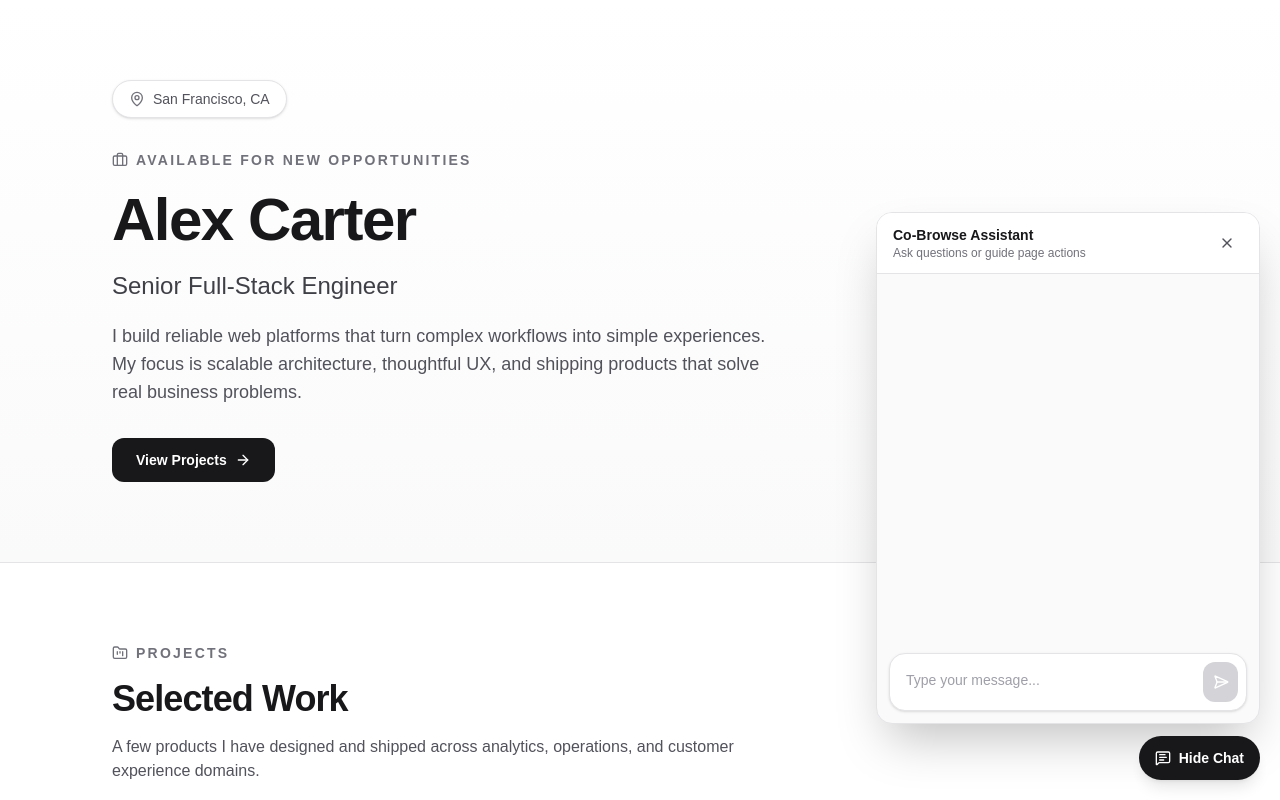
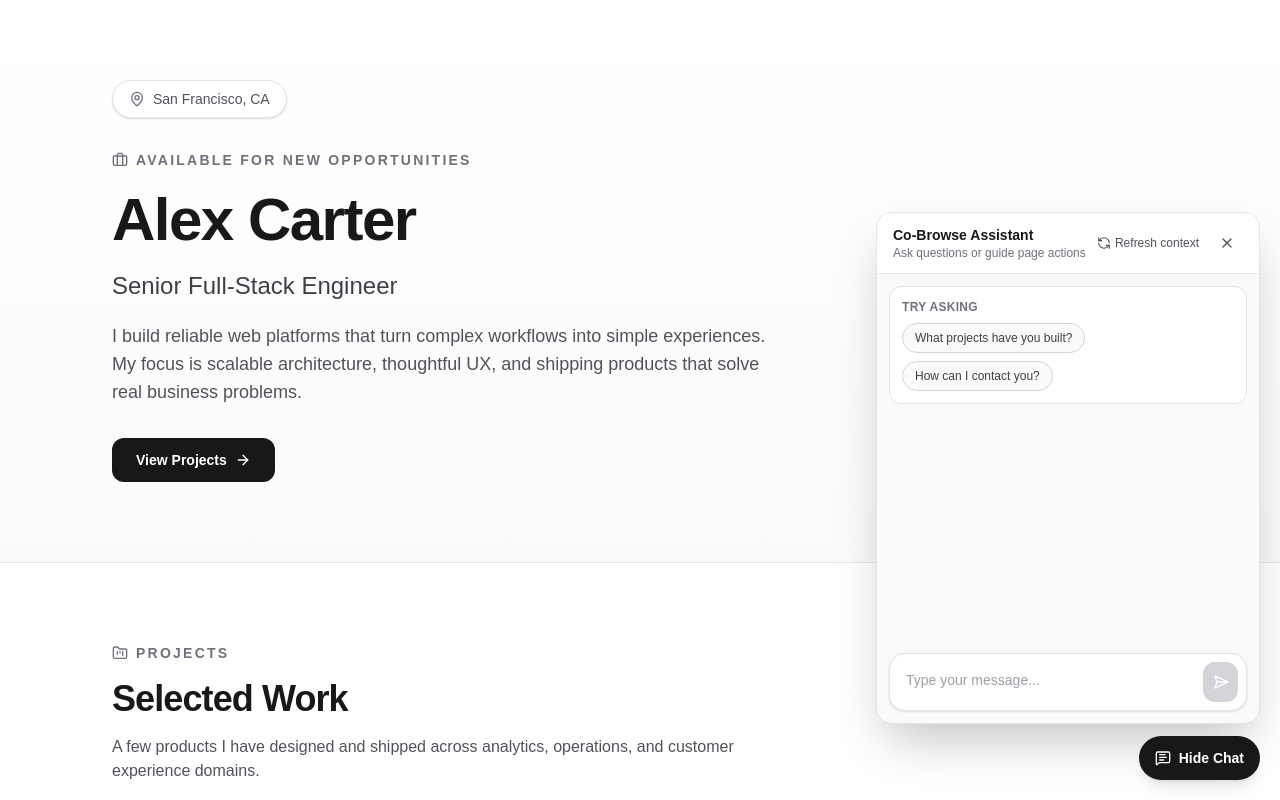
Before and after one commit to uttam-on-git/co-browse-folio, a Next.js app: page / in a window 1280 px wide. Both pictures are taken after a click on the button "Open Chat". Shown: the top 800 px of the page. Built offline with nearby package versions, Linux system fonts and the light colour scheme.

Commit message:
feat(chat-ui): add shortcuts, suggestions, and context refresh

```diff
--- a/src/components/chat/ChatWidget.tsx
+++ b/src/components/chat/ChatWidget.tsx
@@ -1,17 +1,21 @@
 "use client";
 
-import { useState } from "react";
+import { useEffect, useState } from "react";
 import { AnimatePresence, motion } from "framer-motion";
-import { LoaderCircle, MessageSquareText, X } from "lucide-react";
+import { LoaderCircle, MessageSquareText, RefreshCcw, X } from "lucide-react";
+import { useContentExtractor } from "@/hooks/useContentExtractor";
+import type { PageContent } from "@/types";
 import type { ChatMessage, ToolCall } from "@/types";
 import ChatInput from "./ChatInput";
+import ErrorBoundary from "./ErrorBoundary";
 import MessageList from "./MessageList";
 
 export interface ChatWidgetProps {
-  onSendMessage: (message: string) => void;
+  onSendMessage: (message: string, pageContext: PageContent) => void;
   messages: ChatMessage[];
   isLoading: boolean;
   isExecutingAction: boolean;
+  onResetChat?: () => void;
   onConfirmToolCall?: (toolCall: ToolCall, message: ChatMessage) => void;
   onCancelToolCall?: (toolCall: ToolCall, message: ChatMessage) => void;
 }
@@ -21,12 +25,38 @@ export default function ChatWidget({
   messages,
   isLoading,
   isExecutingAction,
+  onResetChat,
   onConfirmToolCall,
   onCancelToolCall,
 }: ChatWidgetProps) {
   const [isOpen, setIsOpen] = useState(false);
+  const { pageContent, refreshContent } = useContentExtractor();
+  const isBusy = isLoading || isExecutingAction;
+  const suggestions = [
+    "What projects have you built?",
+    "How can I contact you?",
+  ];
+
+  useEffect(() => {
+    const onKeyDown = (event: KeyboardEvent) => {
+      if ((event.metaKey || event.ctrlKey) && event.key.toLowerCase() === "k") {
+        event.preventDefault();
+        setIsOpen(true);
+      }
+
+      if (event.key === "Escape") {
+        setIsOpen(false);
+      }
+    };
+
+    window.addEventListener("keydown", onKeyDown);
+    return () => {
+      window.removeEventListener("keydown", onKeyDown);
+    };
+  }, []);
 
   return (
+    <ErrorBoundary onReset={onResetChat}>
       <div
         data-testid="chat-widget"
         className="fixed right-5 bottom-5 z-50 flex flex-col items-end gap-3"
@@ -50,6 +80,16 @@ export default function ChatWidget({
                     Ask questions or guide page actions
                   </p>
                 </div>
+                <div className="flex items-center gap-1">
+                  <button
+                    type="button"
+                    aria-label="Refresh context"
+                    onClick={refreshContent}
+                    className="inline-flex items-center gap-1 rounded-lg px-2 py-1.5 text-xs font-medium text-zinc-600 transition hover:bg-zinc-100 hover:text-zinc-900"
+                  >
+                    <RefreshCcw className="h-3.5 w-3.5" />
+                    Refresh context
+                  </button>
                   <button
                     type="button"
                     aria-label="Close chat"
@@ -58,9 +98,30 @@ export default function ChatWidget({
                   >
                     <X className="h-4 w-4" />
                   </button>
+                </div>
               </header>
 
               <div className="flex min-h-0 flex-1 flex-col p-3">
+                {messages.length === 0 ? (
+                  <div className="mb-3 rounded-xl border border-zinc-200 bg-white p-3">
+                    <p className="text-xs font-semibold tracking-wide text-zinc-500 uppercase">
+                      Try asking
+                    </p>
+                    <div className="mt-2 flex flex-wrap gap-2">
+                      {suggestions.map((suggestion) => (
+                        <button
+                          key={suggestion}
+                          type="button"
+                          onClick={() => onSendMessage(suggestion, pageContent)}
+                          className="rounded-full border border-zinc-300 bg-zinc-50 px-3 py-1.5 text-xs font-medium text-zinc-700 transition hover:bg-zinc-100"
+                        >
+                          {suggestion}
+                        </button>
+                      ))}
+                    </div>
+                  </div>
+                ) : null}
+
                 <MessageList
                   messages={messages}
                   isLoading={isLoading}
@@ -79,7 +140,10 @@ export default function ChatWidget({
                       AI is acting...
                     </p>
                   ) : null}
-                <ChatInput onSend={onSendMessage} disabled={isLoading} />
+                  <ChatInput
+                    onSend={(text) => onSendMessage(text, pageContent)}
+                    disabled={isBusy}
+                  />
                 </div>
               </div>
             </motion.section>
@@ -97,5 +161,6 @@ export default function ChatWidget({
           {isOpen ? "Hide Chat" : "Open Chat"}
         </motion.button>
       </div>
+    </ErrorBoundary>
   );
 }
```
Lines whose indentation alone changed are shown as unchanged.
